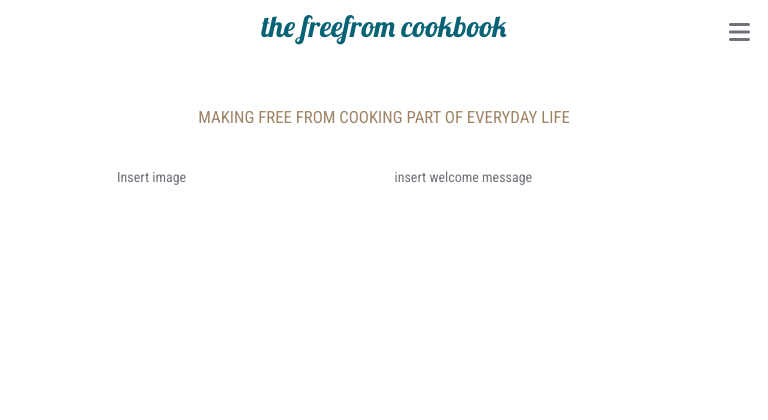
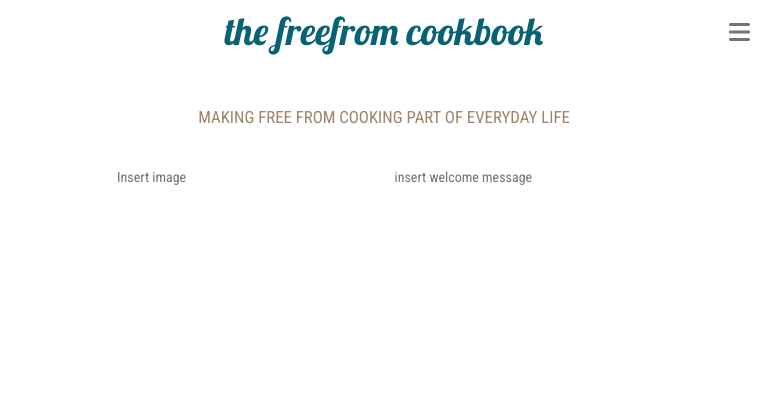
Before and after one commit to anyahush/the-freefrom-cookbook, a Flask app: page / in a window 768 px wide. Shown: the top 420 px of the page. Run offline with Flask 2, Linux system fonts and the light colour scheme; some libraries are stand-ins or nearby versions.

Commit message:
Amend h1 size and responsiveness

```diff
--- a/static/css/style.css
+++ b/static/css/style.css
@@ -1,5 +1,6 @@
 @import url('https://fonts.googleapis.com/css2?family=Lobster&family=Roboto+Condensed:wght@400;700&display=swap');
 
+/* general styles */
 body {
     display: flex;
     min-height: 100vh;
@@ -56,6 +57,7 @@ h5 {
     border-radius: 3px 3px;
 }
 
+/* recipes page */
 .select-wrapper input.select-dropdown, ::placeholder {
     color: #9e9e9e;
     font-family: 'Roboto Condensed';
@@ -68,3 +70,26 @@ h5 {
 span {
     margin: 0 20px;
 }
+
+/* media queries */
+
+@media screen and (max-width: 768px) {
+    h1 {
+        font-size: 80%;
+        text-align: center;
+    }
+
+}
+
+@media screen and (min-width: 768px) and (max-width: 1024px) {
+    h1 {
+        font-size: 130%;
+        text-align: center;
+    }
+}
+
+@media screen and (min-width: 1440px) {
+    h1 {
+        font-size: 150%;
+    }
+}
--- a/templates/base.html
+++ b/templates/base.html
@@ -17,7 +17,7 @@
         <!--navbar-->
         <nav>
             <div class="nav-wrapper">
-                <a href="{{ url_for('index') }}" class="brand-logo center"><h1>The FreeFrom CookBook</h1></a>
+                <a href="{{ url_for('index') }}" class="brand-logo"><h1>The FreeFrom CookBook</h1></a>
                 <a href="{{ url_for('index') }}" data-target="mobile-demo" class="sidenav-trigger right"><i class="fas fa-bars"></i></a>
                 <ul class="hide-on-med-and-down brand-logo right">
                     <li><a href="{{ url_for('get_recipes') }}">Recipes</a></li>
```
